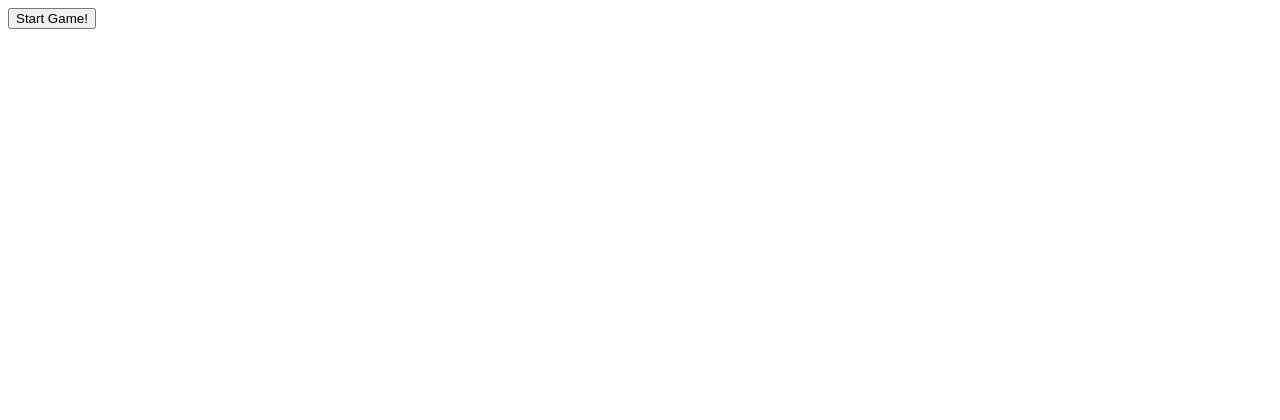
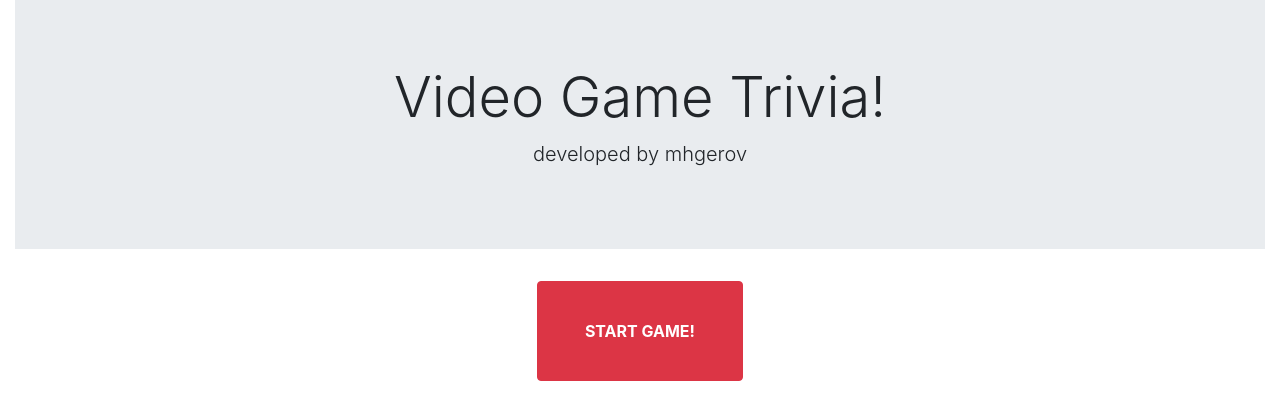
Before and after one commit to mhgerov/TriviaGame, a plain HTML site: page index.html in a window 1280 px wide. Drawn offline with nearby package versions, Linux system fonts and the light colour scheme.

Commit message:
finish container, tweaking elements

```diff
--- a/assets/javascript/app.js
+++ b/assets/javascript/app.js
@@ -84,7 +84,7 @@ $(document).ready( function () {
 //------function declarations-----------
 
 function startScreen() {
-	$(gs).empty().append('<button id="start-game">Start Game!</button>');
+	$(gs).empty().append('<button id="start-game" type="button" class="btn btn-danger w-25 font-weight-bold" style="height:100px">START GAME!</button>');
 	$('#start-game').click(drawQuestion);
 }
 
@@ -92,12 +92,12 @@ function drawQuestion() {
 	//Clear screen
 	$(gs).empty()
 	//Add question
-	$(gs).append('<div id="question"></div>');
+	$(gs).append('<h2 id="question"></h2>');
 	$('#question').text(obj.getQ());
 	//Add possible answers
 	for (var i=65;i<69;i++) {
 		/*$(gs).append('<div index="'+(i-65)+'">'+String.fromCharCode(i)+': '+obj.getAns()[i-65]+'</div>');*/
-		$(gs).append($('<div></div>)').text(String.fromCharCode(i)+": "+obj.getAns()[i-65]).attr('index',i-65));
+		$(gs).append($('<button type="button" class="btn btn-primary w-75 m-1"></button>)').text(String.fromCharCode(i)+": "+obj.getAns()[i-65]).attr('index',i-65));
 	}
 	//Add listener events to answers
 	$("[index]").each(function() {
--- a/index.html
+++ b/index.html
@@ -3,10 +3,31 @@
 <head>
 	<meta charset="UTF-8">
 	<title>Trivia Game!</title>
-	<script src="https://ajax.googleapis.com/ajax/libs/jquery/3.3.1/jquery.min.js"></script>
+	<link rel="stylesheet" href="https://maxcdn.bootstrapcdn.com/bootstrap/4.0.0/css/bootstrap.min.css" integrity="sha384-Gn5384xqQ1aoWXA+058RXPxPg6fy4IWvTNh0E263XmFcJlSAwiGgFAW/dAiS6JXm" crossorigin="anonymous">
+	<script src="https://code.jquery.com/jquery-3.2.1.slim.min.js" integrity="sha384-KJ3o2DKtIkvYIK3UENzmM7KCkRr/rE9/Qpg6aAZGJwFDMVNA/GpGFF93hXpG5KkN" crossorigin="anonymous"></script>
+	<script src="https://cdnjs.cloudflare.com/ajax/libs/popper.js/1.12.9/umd/popper.min.js" integrity="sha384-ApNbgh9B+Y1QKtv3Rn7W3mgPxhU9K/ScQsAP7hUibX39j7fakFPskvXusvfa0b4Q" crossorigin="anonymous"></script>
+	<script src="https://maxcdn.bootstrapcdn.com/bootstrap/4.0.0/js/bootstrap.min.js" integrity="sha384-JZR6Spejh4U02d8jOt6vLEHfe/JQGiRRSQQxSfFWpi1MquVdAyjUar5+76PVCmYl" crossorigin="anonymous"></script>
 	<script src="assets/javascript/app.js"></script>
 </head>
 <body>
-	<div id="game-screen"></div>
+	<div class="container-fluid text-center">
+		<div class="row">
+			<div class="col-md-12">
+				<div class="jumbotron jumbotron-fluid">
+					<div class="container">
+						<h1 class="display-4">Video Game Trivia!</h1>
+						<p class="lead">developed by mhgerov</p>
+					</div>
+				</div>
+			</div>
+		</div>
+		<div class="row">
+			<div class="col-md-2"></div>
+			<div class="col-md-8">
+				<div id="game-screen"></div>
+			</div>
+			<div class="col-md-2"></div>
+		</div>
+	</div>
 </body>
 </html>
```
